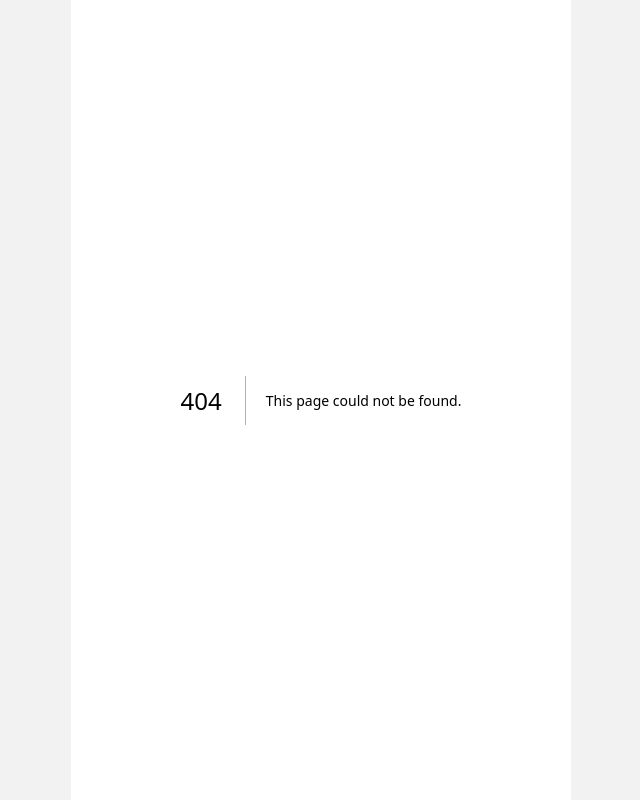
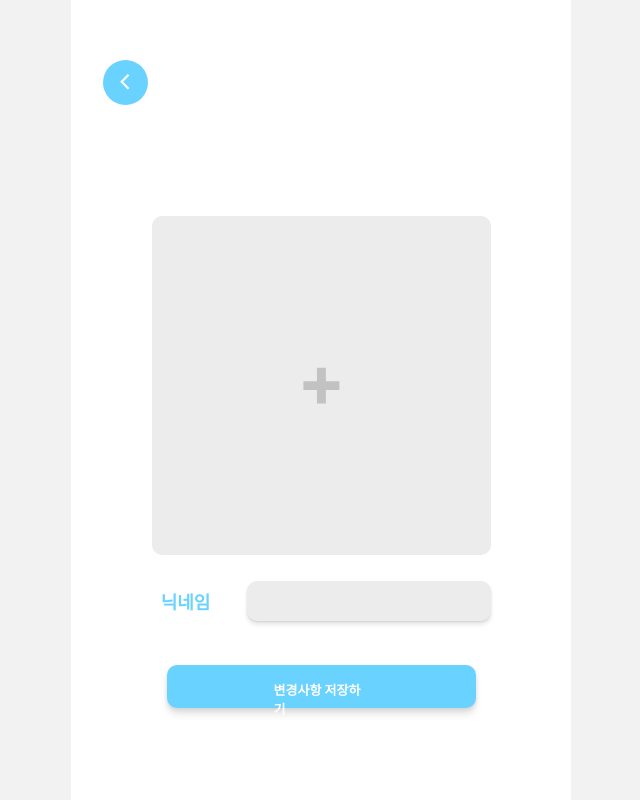
Before and after one commit to UMC-HACKATHON-SPOTTERZ/front, a Next.js app: page /edit in a window 1280 px wide. Before the commit this address had no page. Shown: the whole page, without its empty margins (319-959 px from the left). Built offline with nearby package versions, Linux system fonts and the light colour scheme; what react-naver-maps would draw is missing.

Commit message:
feat: edit page

```diff
--- /dev/null
+++ b/src/pages/edit/index.jsx
@@ -0,0 +1,128 @@
+import Back from '@/components/common/Back';
+import color from '@/styles/color';
+import font from '@/styles/font';
+import Image from 'next/image';
+import React, { useState } from 'react';
+import styled from 'styled-components';
+
+export default function Edit() {
+  const [uploadImg, setUploadImg] = useState(null);
+
+  const onChangeImage = e => {
+    const file = e.target.files[0];
+    const imageUrl = URL.createObjectURL(file);
+    setUploadImg(imageUrl);
+  };
+
+  const fileInput = React.useRef(null);
+  const handleButtonClick = () => {
+    fileInput.current.click();
+  };
+
+  return (
+    <Wrapper>
+      <Back />
+      <AddImage onClick={() => handleButtonClick()}>
+        {uploadImg ? (
+          <Image
+            src={uploadImg}
+            alt='upload'
+            width={339}
+            height={339}
+            style={{ objectFit: 'contain' }}
+          />
+        ) : (
+          <Image src='/icons/plus_grey.svg' alt='plus' width={37} height={37} />
+        )}
+        <input
+          onChange={onChangeImage}
+          type='file'
+          style={{ display: 'none' }}
+          ref={fileInput}
+        />
+      </AddImage>
+      <ItemWrapper>
+        <Text>닉네임</Text>
+        <Input />
+      </ItemWrapper>
+      <Button>변경사항 저장하기</Button>
+    </Wrapper>
+  );
+}
+
+const Wrapper = styled.div`
+  padding: 216px 62px;
+  margin: 0 auto;
+
+  display: flex;
+  flex-direction: column;
+  justify-content: center;
+  align-items: center;
+`;
+
+const AddImage = styled.div`
+  width: 33.9rem;
+  height: 33.9rem;
+  display: flex;
+  flex-direction: column;
+  justify-content: center;
+  align-items: center;
+
+  background-color: #ececec;
+  border-radius: 1rem;
+`;
+
+const ItemWrapper = styled.div`
+  width: 33.9rem;
+  display: flex;
+  flex-direction: row;
+  justify-content: space-between;
+  align-items: center;
+  margin-top: 2.6rem;
+  gap: 5px;
+`;
+
+const Text = styled.div`
+  width: 6.8rem;
+
+  color: var(--Blue-main, #69d2ff);
+  font-family: 'SUIT Variable';
+  font-size: 18px;
+  font-style: normal;
+  font-weight: 800;
+  line-height: normal;
+
+  text-align: center;
+`;
+
+const Input = styled.input`
+  width: 244px;
+  height: 40px;
+  padding: 10px 20px;
+
+  border: none;
+  border-radius: 10px;
+  background: var(--Gray, #ececec);
+  box-shadow: 0px 4px 4px 0px rgba(0, 0, 0, 0.09),
+    0px 1px 2px 0px rgba(0, 0, 0, 0.1);
+`;
+
+const Button = styled.div`
+  width: 309px;
+  height: 43px;
+
+  border-radius: 10px;
+  background: #69d2ff;
+  box-shadow: 0px 7px 7px 0px rgba(0, 0, 0, 0.09),
+    0px 2px 4px 0px rgba(0, 0, 0, 0.1);
+
+  color: #fff;
+  font-family: 'SUIT Variable';
+  font-size: 13px;
+  font-style: normal;
+  font-weight: 800;
+  line-height: normal;
+
+  padding: 15px 107px;
+  margin-top: 4.4rem;
+`;
--- a/src/pages/index.js
+++ b/src/pages/index.js
@@ -17,7 +17,7 @@ export default function Home() {
           height={50}
           style={{ marginBottom: '25px' }}
         />
-        <Button link='/'>내 주변 포토스팟 찾기</Button>
+        <Button link='/spot-list'>내 주변 포토스팟 찾기</Button>
         <Button link='/my-page'>마이페이지</Button>
         <LinkWrapper>
           <Link href='/'>로그인</Link>/<Link href='/'>회원가입</Link>
```
Also changed, not shown: src/pages/SpotList/index.jsx (deleted, +0 -105 lines), src/pages/my-page/index.jsx (+8 -2 lines), src/pages/spot-list/index.jsx (added, +120 -0 lines), public/icons/logo.svg.
